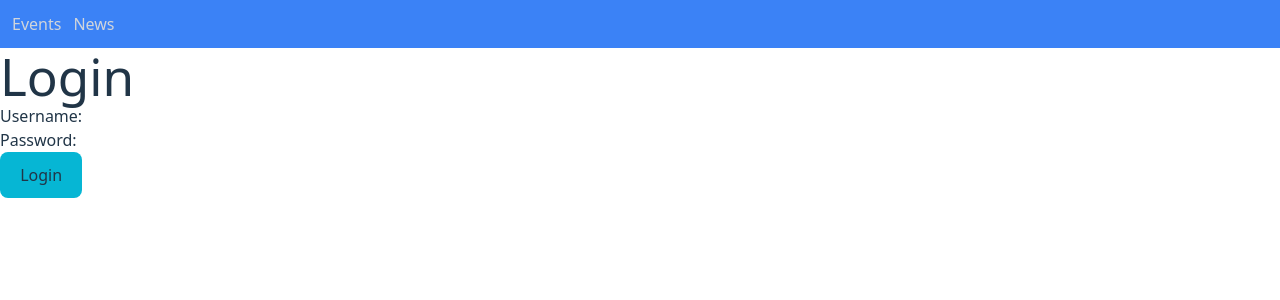
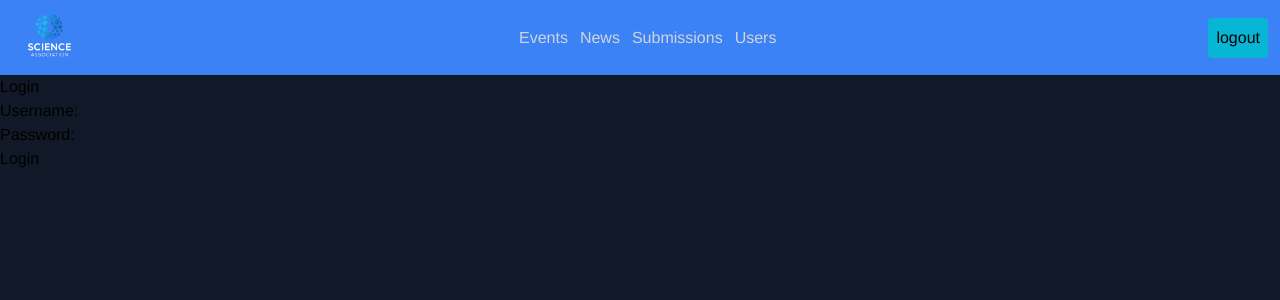
Before and after one commit to ParsaDokhtMohammadi/Scientific-Association-Website-react-mysql, a React (Vite) app in the folder client/: page / in a window 1280 px wide. Shown: the top 300 px of the page. Built offline with nearby package versions, Linux system fonts and the light colour scheme.

Commit message:
header Updated

```diff
--- a/client/src/App.jsx
+++ b/client/src/App.jsx
@@ -8,6 +8,9 @@ import { store } from "./store/store";
 import UserDashboard from "./pages/UserDashboard";
 import Events from "./pages/Events"
 import News from "./pages/News"
+import Submission from "./pages/Submission";
+import UsersAdmin from "./pages/UsersAdmin";
+import SubmissionAdmin from "./pages/SubmissionAdmin";
 const App = () => {
   const router = createBrowserRouter(
     createRoutesFromElements(
@@ -17,6 +20,9 @@ const App = () => {
         <Route path="/Register" element={<Register></Register>}></Route>
         <Route path="/Events" element={<Events></Events>}></Route>
         <Route path="/News" element={<News></News>}></Route>
+        <Route path="/Submission" element={<Submission></Submission>}></Route>
+        <Route path="/UsersAdmin" element={<UsersAdmin></UsersAdmin>}></Route>
+        <Route path="/SubmissionAdmin" element={<SubmissionAdmin></SubmissionAdmin>}></Route>
 
       </Route>
     )
--- a/client/src/components/Header.jsx
+++ b/client/src/components/Header.jsx
@@ -1,26 +1,60 @@
-import { NavLink } from "react-router";
+import { Link, NavLink , useNavigate } from "react-router";
+import { useSelector , useDispatch} from "react-redux";
+import { clearUser } from "../features/UserSlice";
+
 const Header = () => {
+  const User = useSelector(state => state.CurrentUser.CurrentUser)
+  const dispatch = useDispatch()
+  const navigate = useNavigate()
+  console.log(User)
   return (
-    <div className="w-full p-3 bg-[#3B82F6]">
+    <header className="w-full bg-[#3B82F6] flex justify-between items-center px-3 sticky">
+      <img src="assets/img/logo.png" className="w-[75px] " />
+      <div className="flex ">
       <nav className="flex flex-row items-center gap-3">
         <NavLink
           to="/Events"
           className={({ isActive }) =>
-            `duration-200 text-[#D1D5DB] ${isActive ? "text-[#D1D5DB]" : ""} hover:text-[#06B6D4]`
-          }
+            `duration-200 text-[#D1D5DB] ${isActive ? "text-[#D1D5DB]" : ""} hover:text-[#F87171] `
+        }
         >
           Events
         </NavLink>
         <NavLink
           to="/News"
           className={({ isActive }) =>
-            `duration-200 text-[#D1D5DB] ${isActive ? "text-[#06B6D4]" : ""} hover:text-[#06B6D4]`
-          }
+            `duration-200 text-[#D1D5DB] ${isActive ? "text-[#06B6D4]" : ""} hover:text-[#F87171]`
+        }
         >
           News
         </NavLink>
+        <NavLink
+          to={`${User?.role === "admin" ? "/SubmissionAdmin" :"/Submission"}`}
+          className={({ isActive }) =>
+            `duration-200 text-[#D1D5DB] ${isActive ? "text-[#06B6D4]" : ""} hover:text-[#F87171]`
+        }
+        >
+          Submissions
+        </NavLink>
+        <NavLink
+          to="/UsersAdmin"
+          className={({ isActive }) =>
+            `duration-200 text-[#D1D5DB] ${isActive ? "text-[#06B6D4]" : ""} hover:text-[#F87171]
+            ${User?.role!=="admin" ?"hidden":"block"}`
+        }
+        >
+          Users
+        </NavLink>
       </nav>
-    </div>
+          </div>
+          <div className="flex gap-2">
+            <button className="rounded  h-10  px-2 bg-[#06B6D4] flex justify-center items-center duration-200 hover:bg-[#F87171] cursor-pointer"
+            onClick={()=>{
+              dispatch(clearUser())
+              navigate("/")
+            }} >logout</button>
+          </div>
+    </header>
   );
 };
 
--- a/client/src/features/UserSlice.js
+++ b/client/src/features/UserSlice.js
@@ -2,7 +2,7 @@ import { createSlice, current } from "@reduxjs/toolkit";
 
 
 const initialState = {
-    CurrentUser: null
+    CurrentUser: {user_name : "ali" , role : "admin"}
 }
 
 
--- a/client/src/index.css
+++ b/client/src/index.css
@@ -1,6 +1,7 @@
 @import "tailwindcss";
+
 :root {
-  font-family: system-ui, Avenir, Helvetica, Arial, sans-serif;
+font-family: Helvetica, Arial, sans-serif;
   line-height: 1.5;
   font-weight: 400;
 
@@ -13,38 +14,6 @@
   -webkit-font-smoothing: antialiased;
   -moz-osx-font-smoothing: grayscale;
 }
-
-
-
-
-h1 {
-  font-size: 3.2em;
-  line-height: 1.1;
+h1, h2, h3, h4, h5, a, p, span, button, input, label, textarea, select, option, li, div, strong, em, small, cite, q, blockquote, figcaption, legend {
+  font-family: inherit;
 }
-
-button {
-  border-radius: 8px;
-  border: 1px solid transparent;
-  padding: 0.6em 1.2em;
-  font-size: 1em;
-  font-weight: 500;
-  font-family: inherit;
-  background-color: #06B6D4;
-  cursor: pointer;
-  transition: border-color 0.25s;
-}
-button:hover {
-  border-color: #3B82F6;
-}
-button:focus,
-button:focus-visible {
-  outline: 4px auto -webkit-focus-ring-color;
-}
-
-@media (prefers-color-scheme: light) {
-  :root {
-    color: #213547;
-    background-color: #ffffff;
-  }
-
-}
--- a/client/src/pages/Events.jsx
+++ b/client/src/pages/Events.jsx
@@ -1,6 +1,8 @@
 import React from 'react'
-
+import { useGetEventsQuery } from '../services/ApiSlice'
 const Events = () => {
+   const {data:Events , isLoading , error} = useGetEventsQuery()
+    console.log(Events)
   return (
     <div>Events</div>
   )
--- /dev/null
+++ b/client/src/pages/Submission.jsx
@@ -0,0 +1,12 @@
+import React from 'react'
+
+const Submission = () => {
+
+  return (
+    <div>
+dd
+    </div>
+  )
+}
+
+export default Submission
--- /dev/null
+++ b/client/src/pages/SubmissionAdmin.jsx
@@ -0,0 +1,9 @@
+import React from 'react'
+
+const SubmissionAdmin = () => {
+  return (
+    <div>SubmissionAdmin</div>
+  )
+}
+
+export default SubmissionAdmin
--- a/client/src/pages/UsersAdmin.jsx
+++ b/client/src/pages/UsersAdmin.jsx
@@ -0,0 +1,9 @@
+import React from 'react'
+
+const UsersAdmin = () => {
+  return (
+    <div>UsersAdmin</div>
+  )
+}
+
+export default UsersAdmin
```
Also changed, not shown: client/public/assets/img/logo.png (added).
